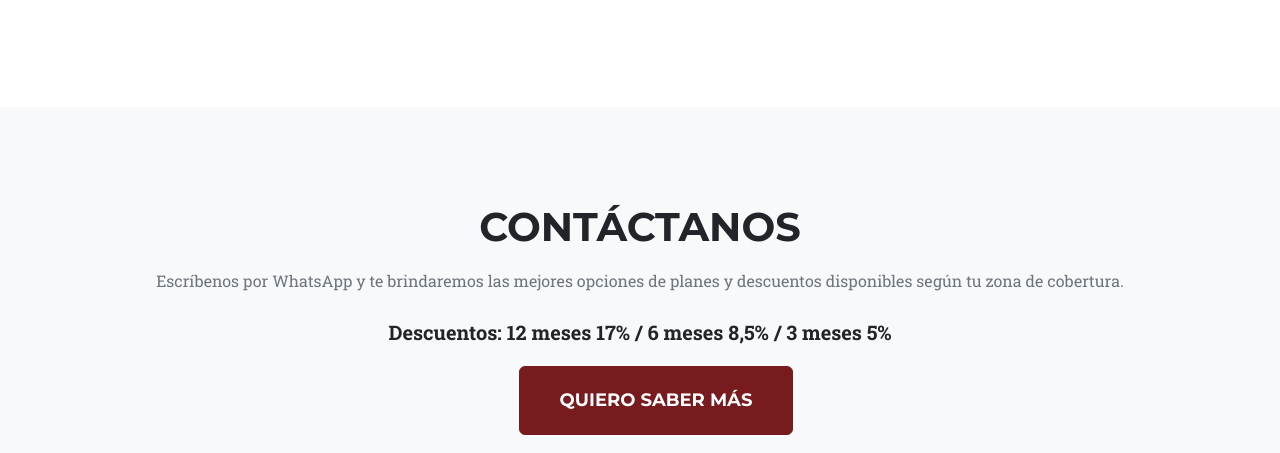
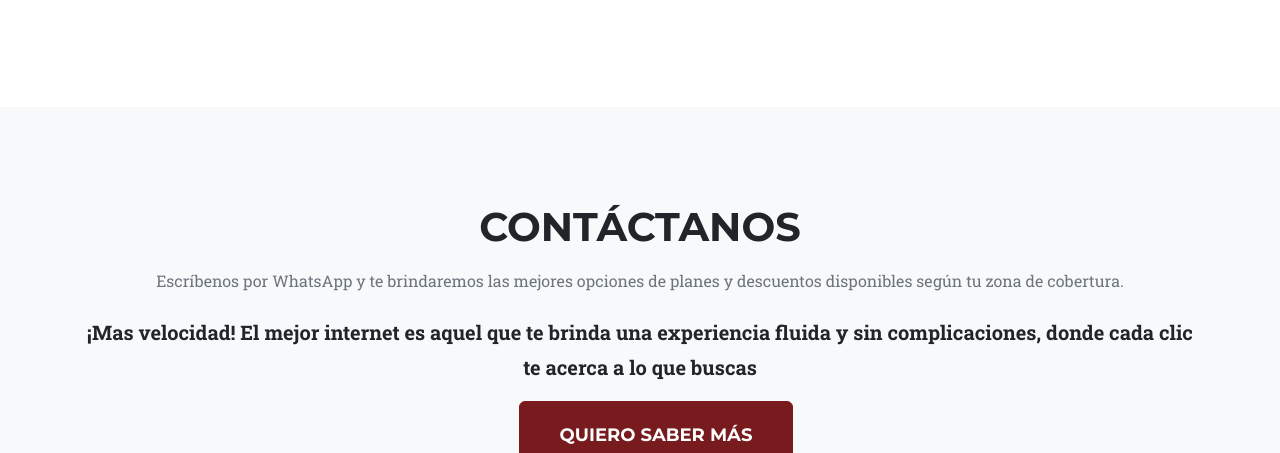
Before and after one commit to Linxnet1/linxnet, a website: page index.html in a window 1280 px wide. Shown: the part 4261-4714 px from the top of the page. Drawn offline with nearby package versions, Linux system fonts and the light colour scheme.

Commit message:
Update index.html

```diff
--- a/index.html
+++ b/index.html
@@ -208,15 +208,14 @@ Nuestra red está construida con tecnología de última generación y un núcleo
         <div class="text-center">
             <h2 class="section-heading text-uppercase">Contáctanos</h2>
             <p class="text-muted">
-                Escríbenos por WhatsApp y te brindaremos las mejores opciones de planes
-                y descuentos disponibles según tu zona de cobertura.
+                Escríbenos por WhatsApp y te brindaremos las mejores opciones de planes y descuentos disponibles según tu zona de cobertura.
             </p>
 
             <!-- Descuentos -->
             <p style="font-size: 20px; font-weight: bold; margin-top: 20px;">
-                Descuentos: 12 meses 17% / 6 meses 8,5% / 3 meses 5%
+            ¡Mas velocidad! El mejor internet es aquel que te brinda una experiencia fluida y sin complicaciones, donde cada clic te acerca a lo que buscas
+
             </p>
-
                   <ul><a class="btn btn-primary btn-xl text-uppercase" href="https://wa.link/56for4">Quiero saber más</a></ul>
 
                      <div class="text-center mt-4">
```
